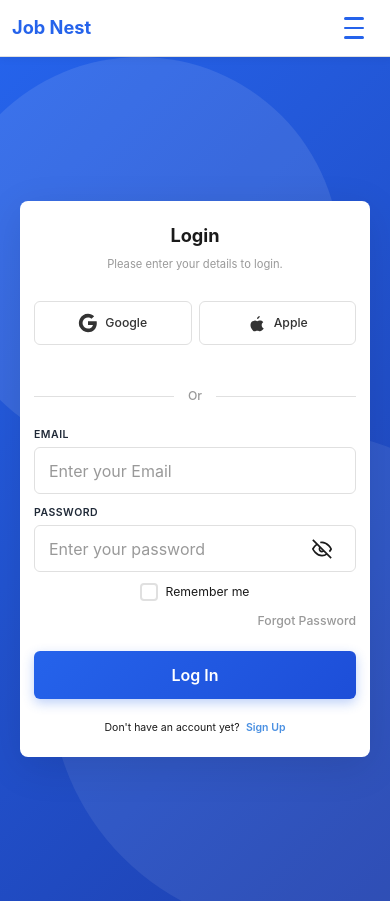
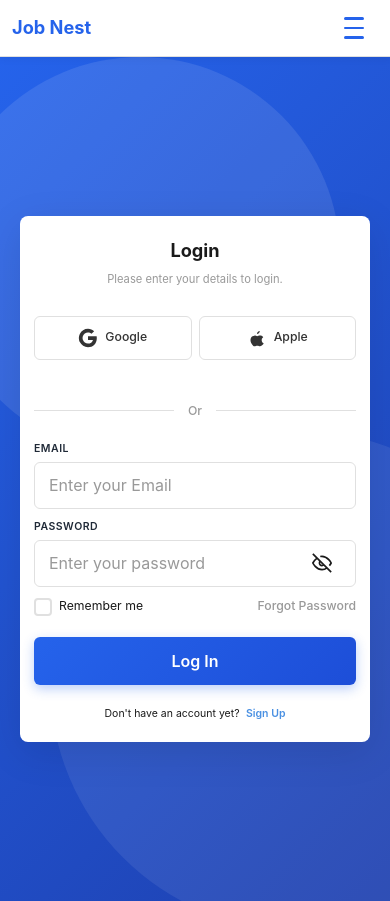
Before and after one commit to Liberalcap/job-portal-frontend, a React (Vite) app: page /login in a window 390 px wide. Built offline with nearby package versions, Linux system fonts and the light colour scheme.

Commit message:
changes for homepage

```diff
--- a/src/pages/Login.css
+++ b/src/pages/Login.css
@@ -446,8 +446,10 @@
   }
 
   .form-actions {
-    flex-direction: column;
-    gap: 0.75rem;
+    flex-direction: row;
+    align-items: center;
+    justify-content: space-between;
+    gap: 0.5rem;
   }
 
   .login-button {
```
